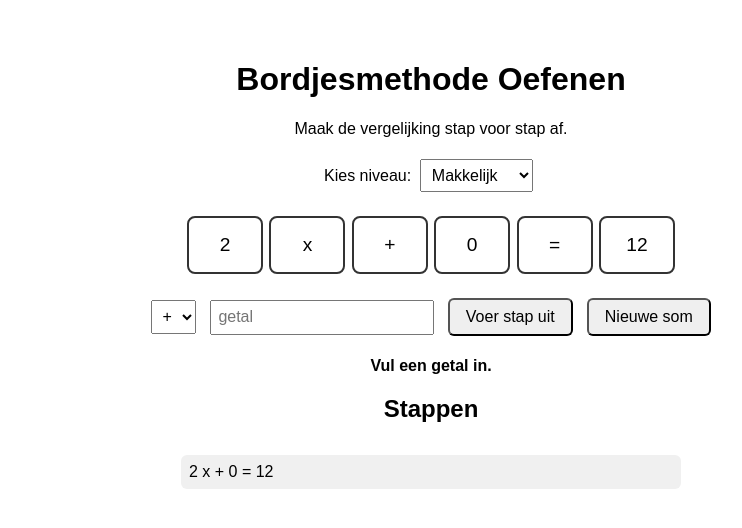
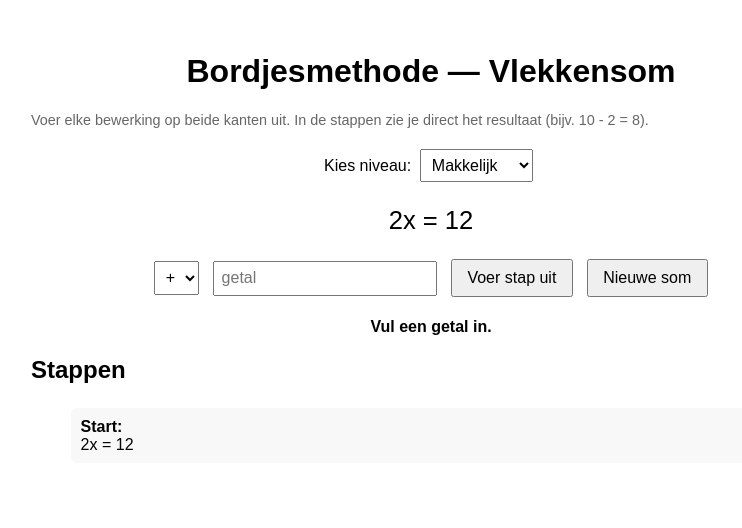
Before and after one commit to Judith-12/Bordjesmethode, a plain HTML site: page index.html in a window 1280 px wide. Both pictures are taken after a click on the button "Voer stap uit". Shown: the whole page, without its empty margins (209-951 px from the left). Drawn offline with Linux system fonts and the light colour scheme.

Commit message:
Add files via upload

```diff
--- a/index.html
+++ b/index.html
@@ -1,66 +1,25 @@
 <!DOCTYPE html>
 <html lang="nl">
 <head>
-  <meta charset="UTF-8">
-  <title>Bordjesmethode Oefenen</title>
+  <meta charset="utf-8" />
+  <title>Bordjesmethode — Vlekkensom</title>
+  <meta name="viewport" content="width=device-width,initial-scale=1" />
   <style>
-    body {
-      font-family: Arial, sans-serif;
-      text-align: center;
-      padding: 2rem;
-    }
-    .bordjes {
-      display: flex;
-      justify-content: center;
-      margin: 1rem 0;
-      flex-wrap: wrap;
-    }
-    .vakje {
-      border: 2px solid #333;
-      border-radius: 8px;
-      padding: 1rem;
-      margin: 0.2rem;
-      min-width: 40px;
-      text-align: center;
-      font-size: 1.2rem;
-    }
-    .controls {
-      margin: 1rem;
-    }
-    button {
-      margin: 0.3rem;
-      padding: 0.5rem 1rem;
-      font-size: 1rem;
-      border-radius: 6px;
-      cursor: pointer;
-    }
-    input, select {
-      padding: 0.4rem;
-      font-size: 1rem;
-      margin: 0.3rem;
-    }
-    #stappen {
-      margin-top: 2rem;
-      text-align: left;
-      max-width: 500px;
-      margin-left: auto;
-      margin-right: auto;
-    }
-    .stapregel {
-      background: #f0f0f0;
-      padding: 0.5rem;
-      border-radius: 6px;
-      margin-bottom: 0.5rem;
-    }
-    #feedback {
-      font-weight: bold;
-      margin-top: 1rem;
-    }
+    body { font-family: Arial, sans-serif; padding: 2rem; max-width: 800px; margin: auto; }
+    h1 { text-align: center; }
+    .controls { text-align: center; margin: 1rem 0; }
+    select, input { padding: 0.4rem; font-size: 1rem; margin: 0.3rem; }
+    button { padding: 0.5rem 0.9rem; font-size: 1rem; margin: 0.3rem; cursor: pointer; }
+    #equation { font-size: 1.6rem; text-align: center; margin: 1.2rem 0; }
+    #stappen { margin-top: 1.5rem; text-align: left; max-width: 720px; margin-left: auto; margin-right: auto; }
+    .stapregel { background: #f8f8f8; padding: 0.6rem; border-radius: 6px; margin-bottom: 0.5rem; white-space: pre-line; }
+    #feedback { font-weight: bold; text-align: center; margin-top: 1rem; }
+    .muted { color: #666; font-size: 0.9rem; }
   </style>
 </head>
 <body>
-  <h1>Bordjesmethode Oefenen</h1>
-  <p>Maak de vergelijking stap voor stap af.</p>
+  <h1>Bordjesmethode — Vlekkensom</h1>
+  <p class="muted">Voer elke bewerking op beide kanten uit. In de stappen zie je direct het resultaat (bijv. 10 - 2 = 8).</p>
 
   <div class="controls">
     <label>Kies niveau:
@@ -72,7 +31,7 @@
     </label>
   </div>
 
-  <div id="bordjes" class="bordjes"></div>
+  <div id="equation"></div>
 
   <div class="controls">
     <select id="bewerking">
@@ -86,93 +45,155 @@
     <button onclick="reset()">Nieuwe som</button>
   </div>
 
-  <p id="feedback"></p>
+  <div id="feedback"></div>
 
   <h2>Stappen</h2>
   <div id="stappen"></div>
 
 <script>
-    let a, b, x, c;
-    let huidigeLinks, huidigeRechts;
-    let oplossing;
+/* Eenvoudige rationale getallen (breuken) met normalisatie */
+function gcd(a,b){ a = Math.abs(a); b = Math.abs(b); while(b){ let t = a % b; a = b; b = t; } return a; }
+function makeR(n,d=1){ if(d===0) throw 'Deling door nul'; if(d<0){ n=-n; d=-d; } const g = gcd(n,d); return {n: n/g, d: d/g}; }
+function addR(a,b){ return makeR(a.n*b.d + b.n*a.d, a.d*b.d); }
+function subR(a,b){ return makeR(a.n*b.d - b.n*a.d, a.d*b.d); }
+function mulR(a,b){ return makeR(a.n*b.n, a.d*b.d); }
+function divR(a,b){ if(b.n===0) throw 'Deling door nul'; return makeR(a.n*b.d, a.d*b.n); }
+function eqR(a,b){ return a.n===b.n && a.d===b.d; }
+function isZeroR(a){ return a.n===0; }
+function isOneR(a){ return a.n===a.d; }
 
-    function newEquation() {
-      const level = document.getElementById("level").value;
-      if (level === "easy") {
-        a = Math.floor(Math.random() * 5) + 1;
-        x = Math.floor(Math.random() * 9) + 1;
-        b = Math.floor(Math.random() * 10);
-      } else {
-        a = Math.floor(Math.random() * 9) + 2;
-        x = Math.floor(Math.random() * 21) - 10;
-        b = Math.floor(Math.random() * 21) - 10;
-      }
-      c = a * x + b;
-      oplossing = x;
-      huidigeLinks = a + " * x " + (b >= 0 ? "+ " + b : "- " + Math.abs(b));
-      huidigeRechts = c.toString();
-      document.getElementById("stappen").innerHTML = "";
-      showBordjes([a, "x", b >= 0 ? "+" : "-", Math.abs(b), "=", c]);
-      addStap([a, "x", b >= 0 ? "+" : "-", Math.abs(b), "=", c]);
-      document.getElementById("feedback").innerText = "";
-      document.getElementById("userNumber").value = "";
+function toStrR(a){
+  if(a.d===1) return String(a.n);
+  return a.n + "/" + a.d;
 }
 
-    function showBordjes(content) {
-      const bordjes = document.getElementById("bordjes");
-      bordjes.innerHTML = '';
-      content.forEach(item => {
-        const div = document.createElement("div");
-        div.className = "vakje";
-        div.textContent = item;
-        bordjes.appendChild(div);
-      });
+function formatLeft(coeff,consta){
+  // coeff * x + const
+  if(isZeroR(coeff)){
+    return toStrR(consta);
+  }
+  // coeff part
+  let coeffStr = '';
+  if(isOneR(coeff)) coeffStr = 'x';
+  else if(coeff.n === -coeff.d) coeffStr = '-x';
+  else coeffStr = toStrR(coeff) + 'x';
+
+  if(isZeroR(consta)) return coeffStr;
+  // const part
+  if(consta.n > 0) return coeffStr + ' + ' + toStrR(consta);
+  return coeffStr + ' - ' + toStrR(makeR(Math.abs(consta.n), consta.d));
 }
 
-    function addStap(content) {
-      const stappen = document.getElementById("stappen");
-      const div = document.createElement("div");
-      div.className = "stapregel";
-      div.textContent = content.join(" ");
-      stappen.appendChild(div);
+/* Huidige vergelijking: coeff * x + const = right */
+let coeff, consta, rightVal;
+let oplossing; // integer solution for comparison
+
+function newEquation(){
+  const level = document.getElementById('level').value;
+  let a, x, b;
+  if(level === 'easy'){
+    a = Math.floor(Math.random()*5)+1; //1-5
+    x = Math.floor(Math.random()*9)+1; //1-9
+    b = Math.floor(Math.random()*10); //0-9
+  } else if(level === 'medium'){
+    a = Math.floor(Math.random()*9)+2; //2-10
+    x = Math.floor(Math.random()*21)-10; //-10..10
+    b = Math.floor(Math.random()*21)-10; //-10..10
+  } else {
+    a = Math.floor(Math.random()*9)+2;
+    x = Math.floor(Math.random()*21)-10;
+    b = Math.floor(Math.random()*21)-10;
+  }
+  coeff = makeR(a,1);
+  consta = makeR(b,1);
+  rightVal = makeR(a*x + b,1);
+  oplossing = x;
+  document.getElementById('stappen').innerHTML = '';
+  updateEquationDisplay();
+  addStep('Start', formatLeft(coeff,consta) + ' = ' + toStrR(rightVal));
+  document.getElementById('feedback').innerText = '';
+  document.getElementById('userNumber').value = '';
 }
 
-    function doStep() {
-      const operatie = document.getElementById("bewerking").value;
-      const num = parseInt(document.getElementById("userNumber").value);
-      if (isNaN(num)) {
-        document.getElementById("feedback").innerText = "Vul een getal in.";
+function updateEquationDisplay(){
+  document.getElementById('equation').textContent = formatLeft(coeff,consta) + ' = ' + toStrR(rightVal);
+}
+
+function addStep(title, text){
+  const stappen = document.getElementById('stappen');
+  const div = document.createElement('div');
+  div.className = 'stapregel';
+  div.innerHTML = '<strong>' + title + ':</strong>\n' + text;
+  stappen.appendChild(div);
+  // scroll to bottom
+  stappen.scrollTop = stappen.scrollHeight;
+}
+
+function doStep(){
+  const operatie = document.getElementById('bewerking').value;
+  const numInput = document.getElementById('userNumber').value;
+  if(numInput === ''){ document.getElementById('feedback').innerText = 'Vul een getal in.'; return; }
+  const n = parseInt(numInput,10);
+  if(!Number.isInteger(n)){ document.getElementById('feedback').innerText = 'Voer een geheel getal in.'; return; }
+
+  // bewaar oude waarden
+  const coeffBefore = {n: coeff.n, d: coeff.d};
+  const constBefore = {n: consta.n, d: consta.d};
+  const rightBefore = {n: rightVal.n, d: rightVal.d};
+
+  // pas operatie toe op beide kanten (coeff en const voor links)
+  try {
+    if(operatie === '+'){
+      consta = addR(consta, makeR(n,1));
+      rightVal = addR(rightVal, makeR(n,1));
+    } else if(operatie === '-'){
+      consta = subR(consta, makeR(n,1));
+      rightVal = subR(rightVal, makeR(n,1));
+    } else if(operatie === '*'){
+      coeff = mulR(coeff, makeR(n,1));
+      consta = mulR(consta, makeR(n,1));
+      rightVal = mulR(rightVal, makeR(n,1));
+    } else if(operatie === '/'){
+      if(n === 0){ document.getElementById('feedback').innerText = 'Delen door 0 is niet toegestaan.'; return; }
+      coeff = divR(coeff, makeR(n,1));
+      consta = divR(consta, makeR(n,1));
+      rightVal = divR(rightVal, makeR(n,1));
+    }
+  } catch(e){
+    document.getElementById('feedback').innerText = 'Fout bij uitvoeren van de bewerking.';
     return;
   }
 
-      try {
-        let nieuweLinks = "(" + huidigeLinks + ") " + operatie + " " + num;
-        let nieuweRechts = "(" + huidigeRechts + ") " + operatie + " " + num;
+  // Bouw staptekst met geëvalueerde resultaten
+  const opSym = (operatie === '*') ? '×' : (operatie === '/') ? '÷' : operatie;
+  const leftBeforeStr = formatLeft(coeffBefore, constBefore);
+  const leftAfterStr = formatLeft(coeff, consta);
+  const rightBeforeStr = toStrR(rightBefore);
+  const rightAfterStr = toStrR(rightVal);
 
-        huidigeLinks = nieuweLinks;
-        huidigeRechts = nieuweRechts;
+  const stapText = leftBeforeStr + ' ' + opSym + ' ' + n + ' = ' + leftAfterStr + '\n' +
+                   rightBeforeStr + ' ' + opSym + ' ' + n + ' = ' + rightAfterStr;
 
-        let stapContent = [huidigeLinks, "=", huidigeRechts];
-        addStap(stapContent);
-        showBordjes(stapContent);
+  addStep('Actie', stapText);
+  updateEquationDisplay();
+  document.getElementById('userNumber').value = '';
+  document.getElementById('feedback').innerText = 'Stap uitgevoerd.';
 
-        // Check of links alleen nog "x" is
-        if (huidigeLinks.trim() === "x" || huidigeLinks.trim() === "(x)") {
-          let gevonden = eval(huidigeRechts);
-          if (gevonden === oplossing) {
-            document.getElementById("feedback").innerText = "✅ Oplossing gevonden: x = " + gevonden + " (goed gedaan!)";
+  // Check of links precies 'x' is (coeff == 1 en const == 0)
+  if(isOneR(coeff) && isZeroR(consta)){
+    const gevonden = rightVal;
+    const juist = eqR(gevonden, makeR(oplossing,1));
+    if(juist){
+      document.getElementById('feedback').innerText = '✅ Oplossing gevonden: x = ' + toStrR(gevonden) + ' (goed gedaan!)';
+      addStep('Eind', 'x = ' + toStrR(gevonden) + ' (correct)');
     } else {
-            document.getElementById("feedback").innerText = "❌ Je hebt x = " + gevonden + " gevonden, maar het juiste antwoord is " + oplossing;
+      document.getElementById('feedback').innerText = '❌ Je hebt x = ' + toStrR(gevonden) + ', maar het juiste antwoord is ' + String(oplossing);
+      addStep('Eind', 'x = ' + toStrR(gevonden) + ' (fout — correct is ' + String(oplossing) + ')');
     }
-        } else {
-          document.getElementById("feedback").innerText = "Stap uitgevoerd.";
-        }
-      } catch (e) {
-        document.getElementById("feedback").innerText = "Ongeldige stap.";
   }
 }
 
-    function reset() {
+function reset(){
   newEquation();
 }
 
```
Lines whose indentation alone changed are shown as unchanged.
